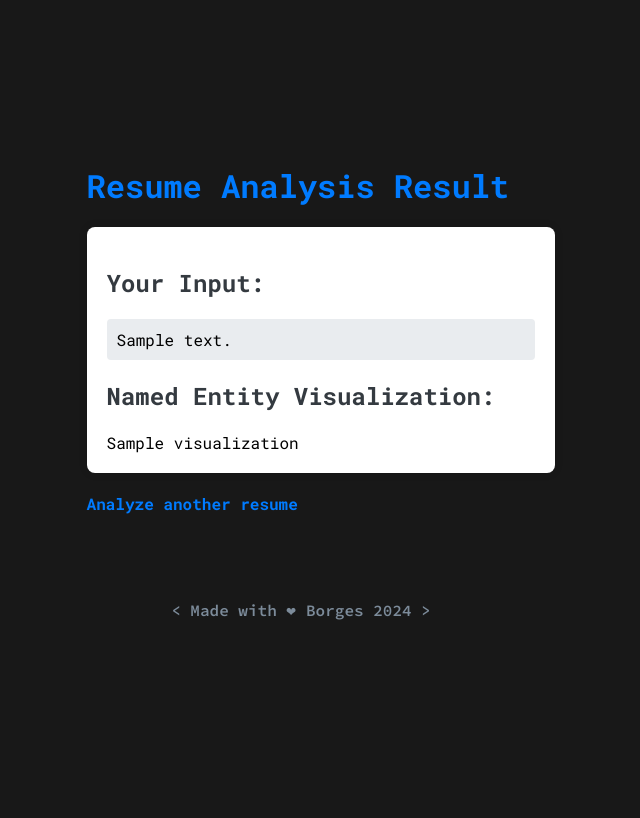
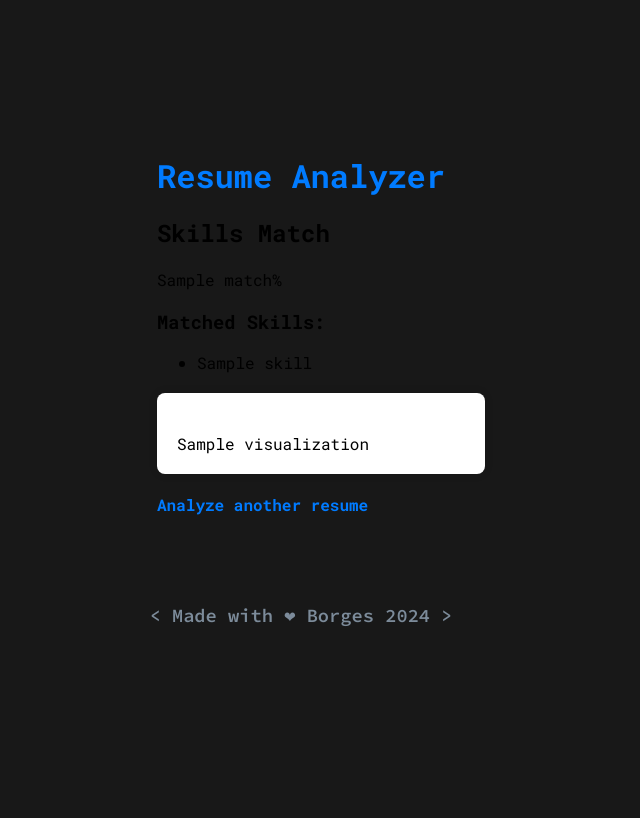
Before and after one commit to pedroborgescruz/Resume-Analyzer, a Flask app: template Resume-Analyzer-App/templates/result.html in a window 1280 px wide. Shown: the whole page, without its empty margins (339-979 px from the left). Run offline with Flask 3, Linux system fonts and the light colour scheme; the template is opened without the code that fills it: most values are stand-ins (such as "Sample title", 1, 10 or a date in 2020).

Commit message:
Update result.html

```diff
--- a/Resume-Analyzer-App/templates/result.html
+++ b/Resume-Analyzer-App/templates/result.html
@@ -10,18 +10,27 @@
     <link href="https://fonts.googleapis.com/css2?family=Roboto+Mono:ital,wght@0,100..700;1,100..700&family=Source+Code+Pro:wght@600&display=swap" rel="stylesheet">
 </head>
 <body>
-    <div>
-        <h1 class="main">Resume Analysis Result</h1>
+    <div class="content">
+        <h1 class="main">Resume Analyzer</h1>
+        <div class="match-score">
+            <h2>Skills Match</h2>
+            <p class="match-percentage">{{ match }}%</p>
+            <h3>Matched Skills:</h3>
+            <ul>
+                {% for skill in matched_skills %}
+                <li>{{ skill }}</li>
+                {% endfor %}
+            </ul>
+        </div>
         <div class="result-container">
-            <h2>Your Input:</h2>
-            <p>{{ resume_text }}</p>
             <div class="visualization">
-                <h2>Named Entity Visualization:</h2>
             <div>{{ visualization | safe }}</div>
             </div>
         </div>
     <a href="/">Analyze another resume</a>
     </div>
-    <footer><p>&lt; Made with ❤ </p><div class="bold"><p>Borges 2024 &gt;</p></div></footer>
+    <footer>
+        <h3>&lt; Made with <span class="heart">❤</span> Borges 2024 &gt;</h3>
+    </footer>
 </body>
 </html>
```
